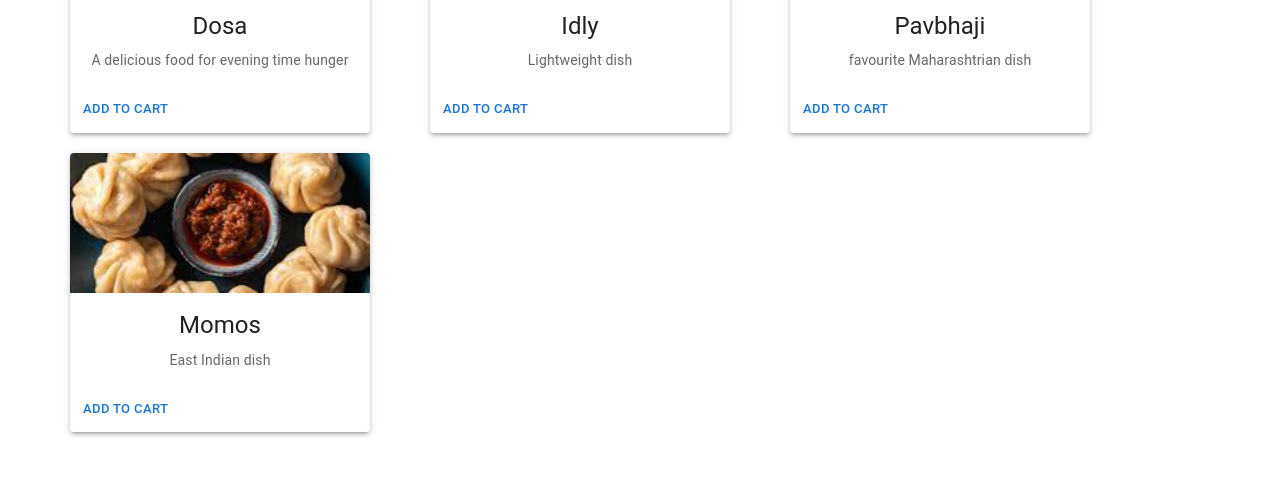
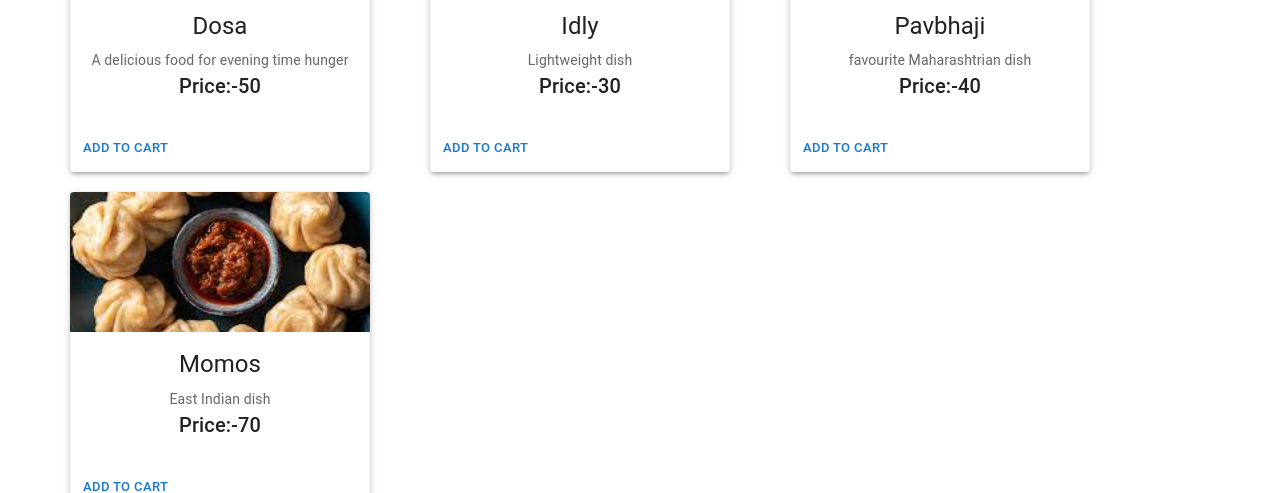
Before and after one commit to gaurav123337/i_exceed_assignment, a React (Create React App) app in the folder foodie/: page /home in a window 1280 px wide. Shown: the part 236-729 px from the top of the page. Built offline with nearby package versions, Linux system fonts and the light colour scheme.

Commit message:
Added price

```diff
--- a/foodie/src/components/ItemList.js
+++ b/foodie/src/components/ItemList.js
@@ -47,6 +47,9 @@ const ItemList = (props) => {
                     <Typography variant="body2" color="text.secondary">
                       {product.desc}
                     </Typography>
+                    <Typography gutterBottom variant="h6" component="div">
+                      Price:-{product.price}
+                    </Typography>
                   </CardContent>
                   <CardActions>
                     <Button size="small" onClick={() => dispatch(addToCart(product, { type: "GET_CART_ITEM" }))}>Add to cart</Button>
```
